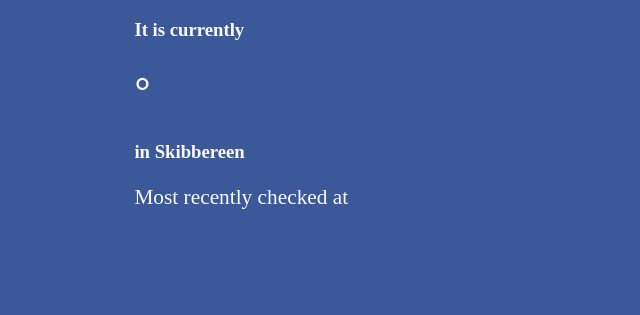
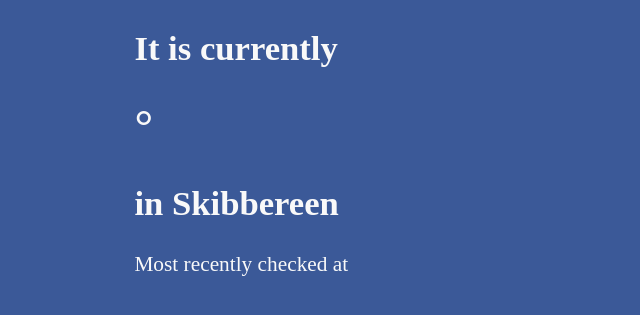
Before and after one commit to smornet/weather, a PHP site: page / in a window 1280 px wide. Shown: the top 315 px of the page, without its empty margins (0-640 px from the left). Run offline with PHP 8.4, Linux system fonts and the light colour scheme; data that the repository does not hold is empty.

Commit message:
changed font sizes

```diff
--- a/index.php
+++ b/index.php
@@ -19,10 +19,10 @@ $temp = $line[1];
 			font-size:16pt;
 		}
 		h1{
-			font-size: 30pt;
+			font-size: 35pt;
 		}
 		h2{
-			font-size: 24pt;
+			font-size: 26pt;
 		}
 		body{
 			background: #3b5998;
@@ -36,11 +36,11 @@ $temp = $line[1];
 </head>
 <body>
 	<div>
-		<h3>It is currently</h3>
+		<h2>It is currently</h2>
 		<h1><?php
 		echo $temp;
 		?>&deg;</h1>
-		<h3>in Skibbereen</h3>
+		<h2>in Skibbereen</h2>
 		<p>Most recently checked at <?php
 		echo $time;
 		?></p>
```
